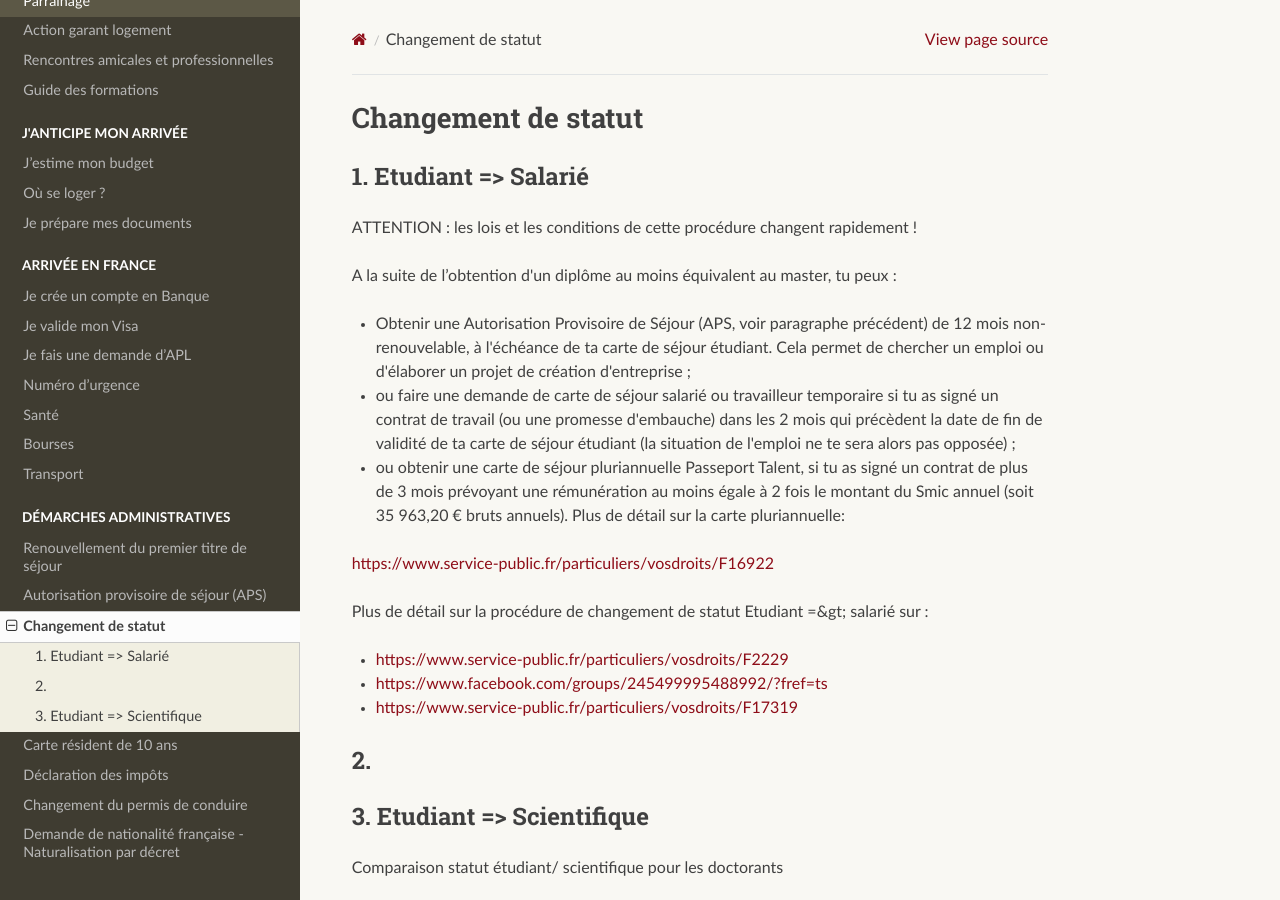
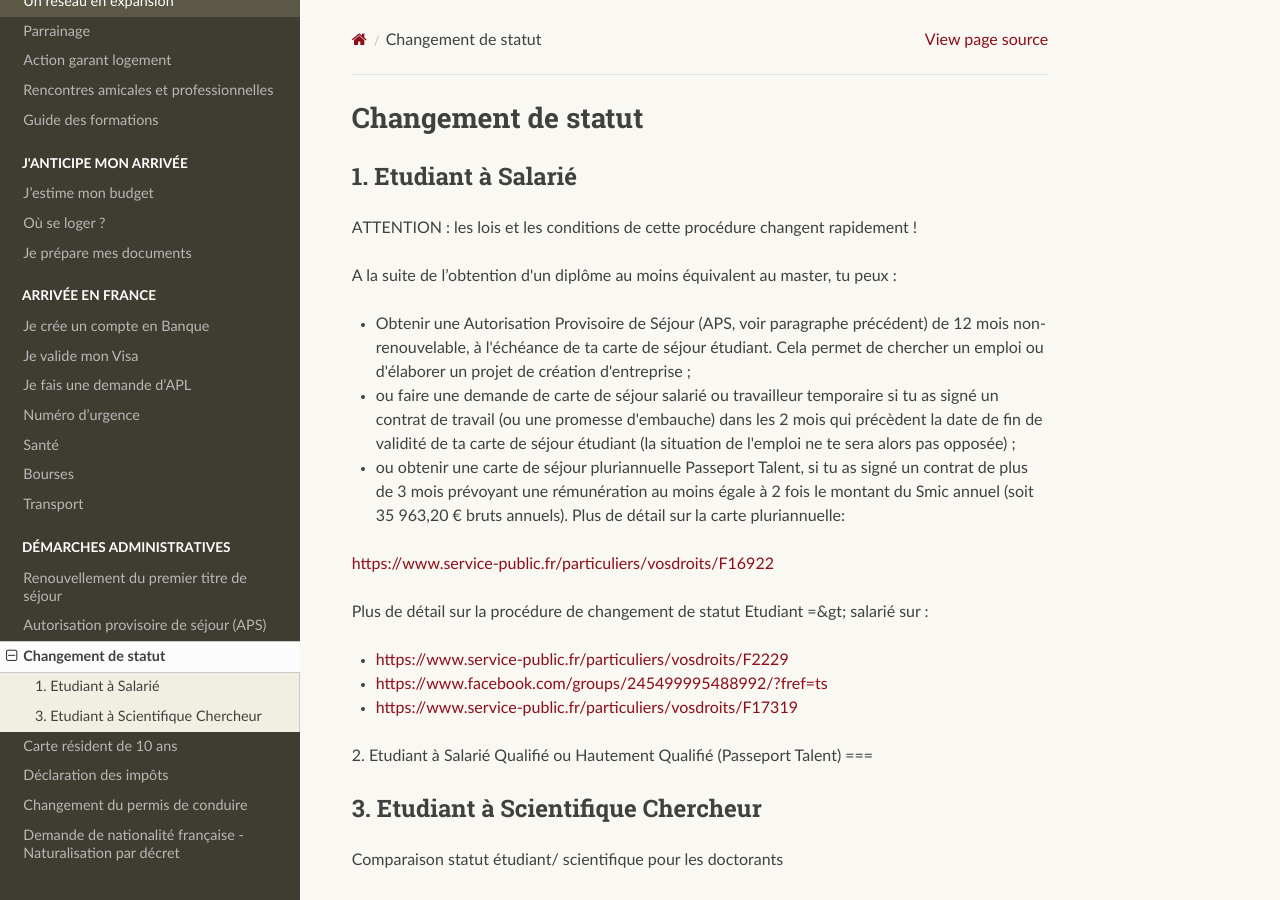
Before and after one commit to hamzakabbaj/guideaiehtp, a Sphinx documentation site: the page built from docs/source/administration/changement_statut.rst, in a window 1280 px wide and 900 px high. Built offline with Sphinx 7.4.7 and the Read the Docs theme 2.0.0, drawn with Linux system fonts in a browser that asks for light colours.

Commit message:
Update changement_statut.rst

```diff
--- a/docs/source/administration/changement_statut.rst
+++ b/docs/source/administration/changement_statut.rst
@@ -2,7 +2,7 @@
 Changement de statut
 ====================
 
-1. Etudiant => Salarié
+1. Etudiant à Salarié
 =======================
 
 ATTENTION : les lois et les conditions de cette procédure changent rapidement !
@@ -21,10 +21,10 @@ Plus de détail sur la procédure de changement de statut Etudiant =&gt; salari
 - https://www.facebook.com/groups/245499995488992/?fref=ts
 - https://www.service-public.fr/particuliers/vosdroits/F17319
 
-2.
+2. Etudiant à Salarié Qualifié ou Hautement Qualifié (Passeport Talent)
 ===
 
-3. Etudiant => Scientifique
+3. Etudiant à Scientifique Chercheur
 ===============================
 
 Comparaison statut étudiant/ scientifique pour les doctorants
```
